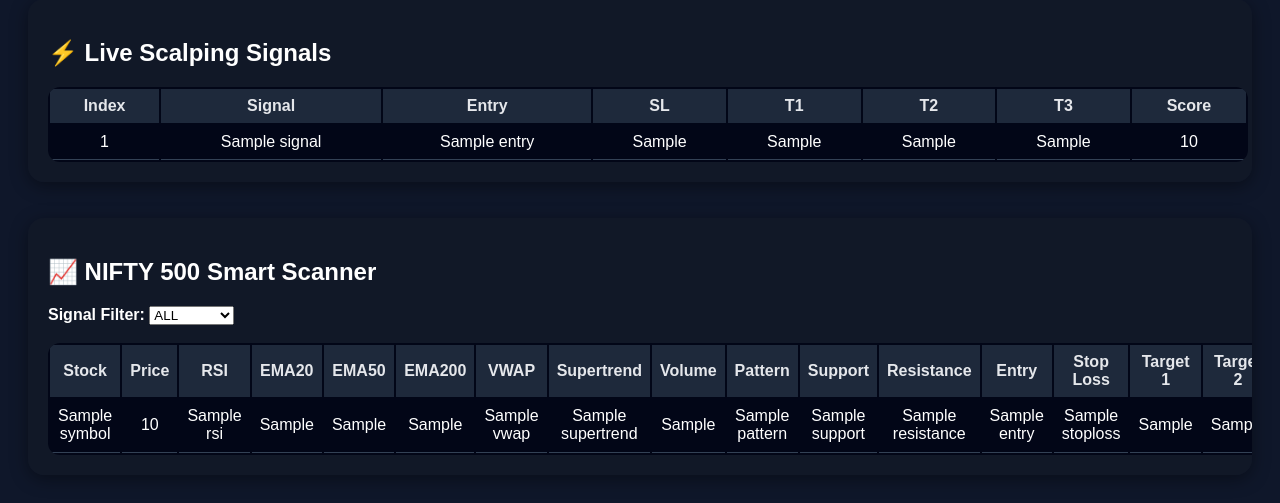
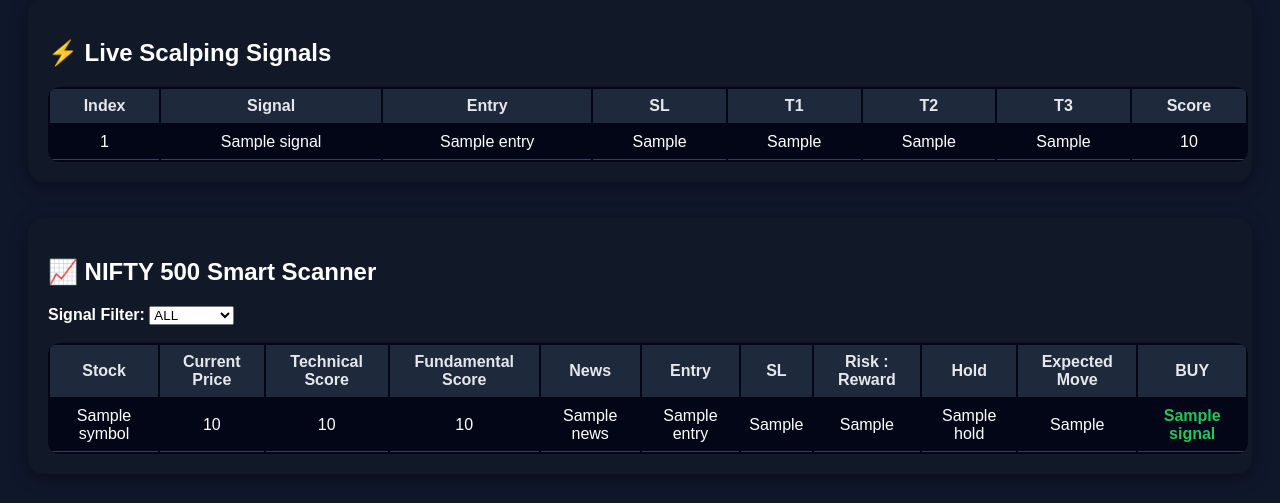
Before and after one commit to vkm10077/paradox, a Flask app: template templates/dashboard.html in a window 1280 px wide. Shown: the part 375-878 px from the top of the page. After the commit the page ends 829 px from the top, so only its background shows below. Run offline with Flask 3, Linux system fonts and the light colour scheme; the template is opened without the code that fills it: most values are stand-ins (such as "Sample title", 1, 10 or a date in 2020).

Commit message:
Revise dashboard table structure and data display

```diff
--- a/templates/dashboard.html
+++ b/templates/dashboard.html
@@ -188,72 +188,39 @@
     <table>
     <tr>
         <th>Stock</th>
-            <th>Price</th>
-            <th>RSI</th>
-            <th>EMA20</th>
-            <th>EMA50</th>
-            <th>EMA200</th>
-            <th>VWAP</th>
-            <th>Supertrend</th>
-            <th>Volume</th>
-            <th>Pattern</th>
-            <th>Support</th>
-            <th>Resistance</th>
+        <th>Current Price</th>
+        <th>Technical Score</th>
+        <th>Fundamental Score</th>
+        <th>News</th>
         <th>Entry</th>
-            <th>Stop Loss</th>
-            <th>Target 1</th>
-            <th>Target 2</th>
-            <th>Institutional</th>
-            <th>Score</th>
-            <th>Signal</th>
+        <th>SL</th>
+        <th>Risk : Reward</th>
+        <th>Hold</th>
+        <th>Expected Move</th>
+        <th>BUY</th>
     </tr>
 
     {% for stock in scanner_results %}
     <tr>
         <td>{{ stock.symbol }}</td>
         <td>{{ stock.price }}</td>
-            <td>{{ stock.rsi }}</td>
-            <td>{{ stock.ema20 }}</td>
-            <td>{{ stock.ema50 }}</td>
-            <td>{{ stock.ema200 }}</td>
-            <td>{{ stock.vwap }}</td>
-            <td>{{ stock.supertrend }}</td>
-            <td>{{ stock.volume_signal }}</td>
-            <td>{{ stock.pattern }}</td>
-            <td>{{ stock.support }}</td>
-            <td>{{ stock.resistance }}</td>
+        <td>{{ stock.technical_score }}</td>
+        <td>{{ stock.fundamental_score }}</td>
+        <td>{{ stock.news }}</td>
         <td>{{ stock.entry }}</td>
-            <td>{{ stock.stoploss }}</td>
-            <td>{{ stock.target1 }}</td>
-            <td>{{ stock.target2 }}</td>
-            <td>{{ stock.score }}/100</td>
-            <td>
-            {% if stock.breakout == "STRONG" %}
-               <span class="green">🟢 STRONG</span>
-            {% elif stock.breakout == "WEAK" %}
-               <span style="color:orange;">🟡 WEAK</span>
-            {% else %}
-               <span class="red">🔴 NO</span>
-            {% endif %}
-            </td>
-
-            <td>
-            {% if stock.institutional_breakout == "YES" %}
-               🟢 YES
-            {% else %}
-               🔴 NO
-            {% endif %}
-            </td>
-
-            <td>
-            {% if "BUY" in stock.signal %}
-                <span class="green">{{ stock.signal }}</span>
-            {% else %}
-                <span class="red">{{ stock.signal }}</span>
-            {% endif %}
-            </td>
+        <td>{{ stock.sl }}</td>
+        <td>{{ stock.risk_reward }}</td>
+        <td>{{ stock.hold }}</td>
+        <td>{{ stock.expected_move }}</td>
+        <td class="green">{{ stock.signal }}</td>
     </tr>
     {% endfor %}
+
+    {% if scanner_results|length == 0 %}
+    <tr>
+        <td colspan="11">No High Probability BUY Setup</td>
+    </tr>
+    {% endif %}
 </table>
 </div>
 
```
Lines whose indentation alone changed are shown as unchanged.
